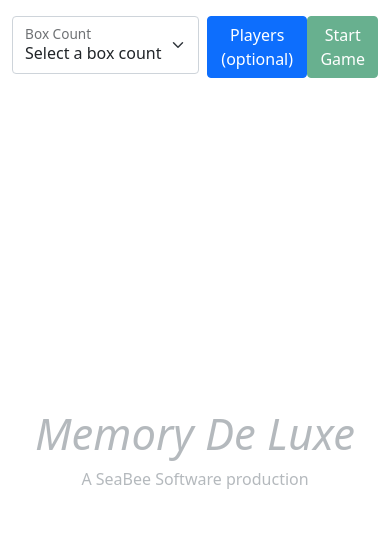
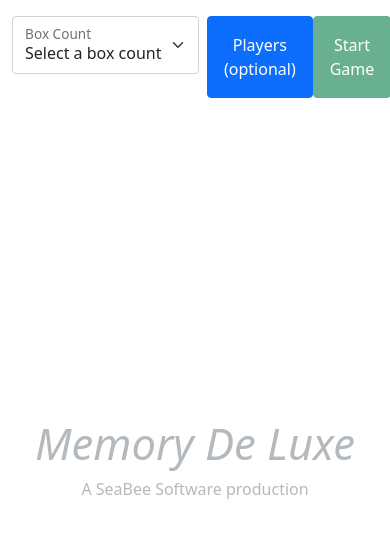
Before and after one commit to isherwood/Memory-DeLuxe, a React (Create React App) app: page / in a window 390 px wide. Shown: the top 538 px of the page. Built offline with nearby package versions, Linux system fonts and the light colour scheme.

Commit message:
Grayscale & blur; mobile layout improvements; icons

```diff
--- a/src/App.css
+++ b/src/App.css
@@ -1,7 +1,5 @@
-@media (min-width: 500px) {
-    .btn.btn-xl {
-        padding: 1rem;
-    }
+.btn.btn-xl {
+    padding: 1rem;
 }
 
 .shadow.shadow-dark {
--- a/src/App.js
+++ b/src/App.js
@@ -16,6 +16,8 @@ function App() {
     const [currentPlayer, setCurrentPlayer] = useState();
     const [gameComplete, setGameComplete] = useState(false);
     const [guessCount, setGuessCount] = useState(0);
+    const [grayscale, setGrayscale] = useState(false);
+    const [blur, setBlur] = useState(false);
 
     const shuffle = array => {
         for (let i = array.length - 1; i > 0; i--) {
@@ -199,7 +201,15 @@ function App() {
 
             [...Array(count)].forEach((v, i) => {
                 const seed = Math.floor(Math.random() * 9999) + 1;
-                const imgUrl = 'https://picsum.photos/seed/' + seed + '/600/400';
+                let imgUrl = 'https://picsum.photos/seed/' + seed + '/600/400';
+
+                if (grayscale && blur) {
+                    imgUrl += '?grayscale&blur=10';
+                } else if (grayscale) {
+                    imgUrl += '?grayscale';
+                } else if (blur) {
+                    imgUrl += '?blur=10';
+                }
 
                 // add each image twice
                 newBoxes.push({
@@ -223,7 +233,7 @@ function App() {
         if (Array.isArray(gridDimensions)) {
             getBoxes((gridDimensions[0] * gridDimensions[1] / 2));
         }
-    }, [gridDimensions]);
+    }, [blur, grayscale, gridDimensions]);
 
     // set active player
     useEffect(() => {
@@ -272,7 +282,11 @@ function App() {
                     onStartButtonClick={handleStartButtonClick}
                     onEndButtonClick={handleEndButtonClick}
                     onSetShowPlayers={setShowPlayers}
-                    guessCount={guessCount}/>
+                    guessCount={guessCount}
+                    grayscale={grayscale}
+                    onSetGrayscale={val => setGrayscale(val)}
+                    blur={blur}
+                    onSetBlur={val => setBlur(val)}/>
             </Row>
 
             <Row className='flex-fill'>
```
